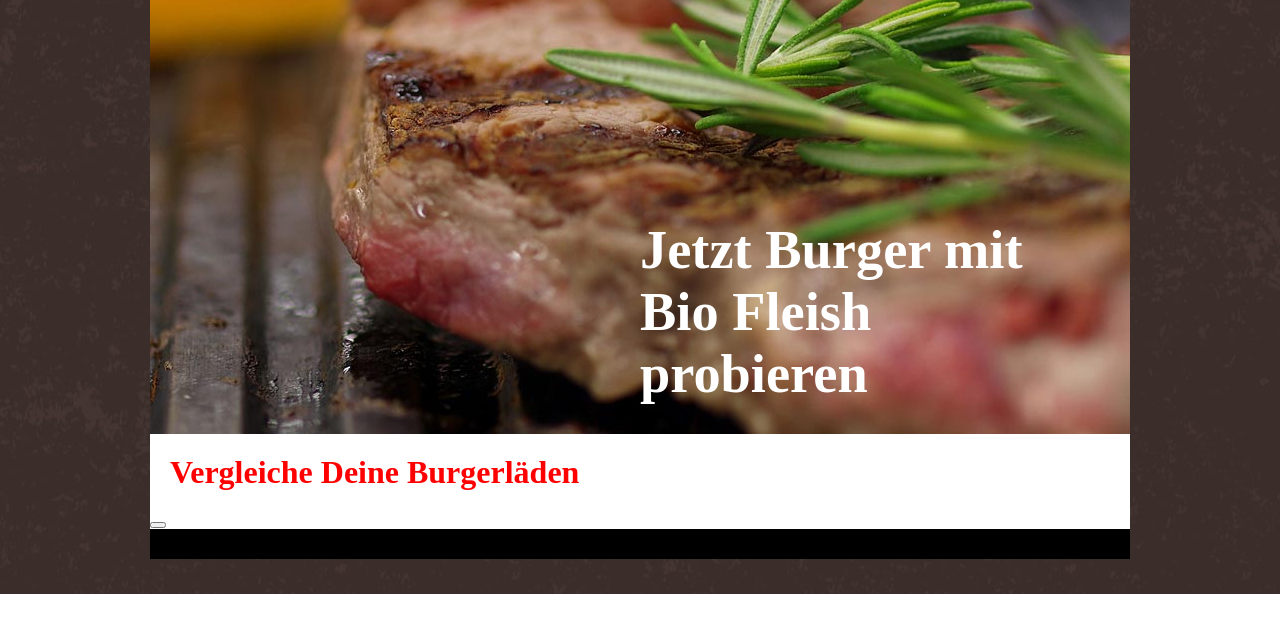
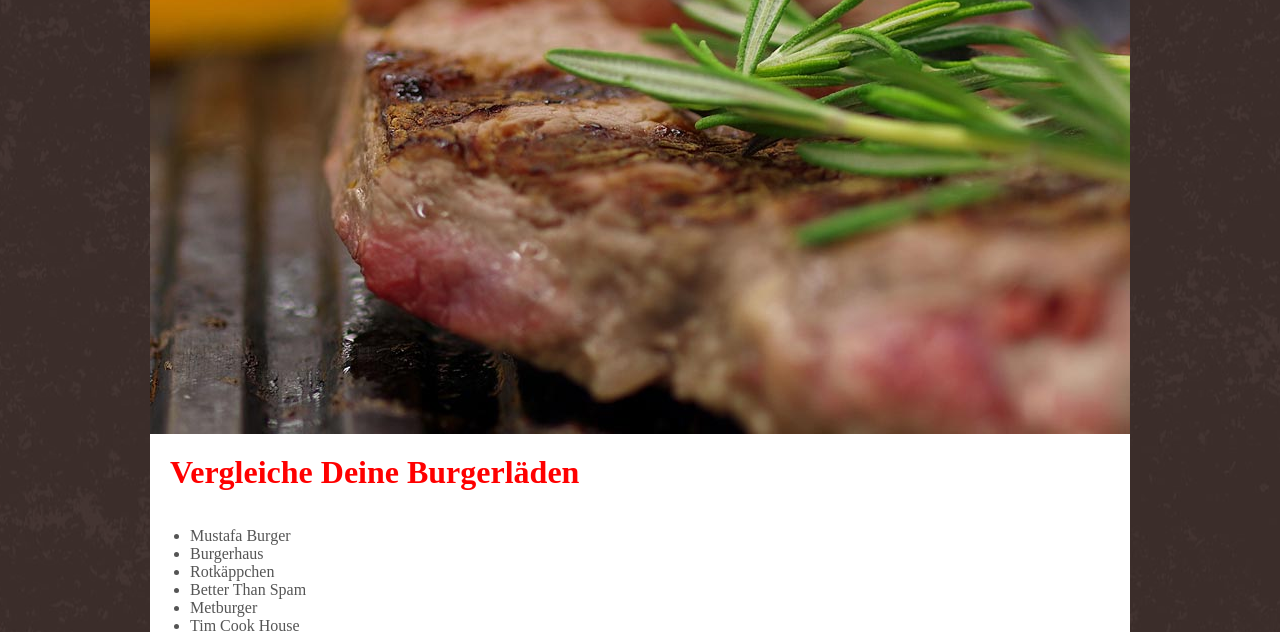
Before and after one commit to jasminalackovic/test, a plain HTML site: page index.html in a window 1280 px wide. Shown: the part 206-838 px from the top of the page. Before the commit the page ends 800 px from the top, so only its background shows below. Drawn offline with nearby package versions, Linux system fonts and the light colour scheme.

Commit message:
get data and make a list from ajax response

```diff
--- a/index.html
+++ b/index.html
@@ -5,6 +5,7 @@
 		<meta name="viewport" content="width=device-width, initial-scale=1">
 		<title>Burger Vergleich</title>
 		<link rel="stylesheet" type="text/css" media="screen" href="main.css">
+		<script src="https://ajax.googleapis.com/ajax/libs/jquery/3.5.1/jquery.min.js"></script>
 	</head>
 	<body>
 		<div id="page">
@@ -24,7 +25,7 @@
 				</ul>
 			</nav>
 			<h1>Vergleiche Deine Burgerläden</h1>
-			<section >
+			<section>
 				<div id="list-of-burgers"></div>
 			</section>
 			<button></button>
--- a/main.css
+++ b/main.css
@@ -79,7 +79,9 @@
 .logo {
   padding: 20px;
 }
-
+.list-of-burgers ul {
+	list-style: none;
+}
 footer {
   height: 30px;
   margin: 0;
--- a/main.js
+++ b/main.js
@@ -0,0 +1,20 @@
+$(document).ready(function(){
+  var request = $.ajax({
+    url: "https://raw.githubusercontent.com/jasminalackovic/test/master/dataset.json",
+    method: "GET",
+    dataType: "json"
+  });
+
+  request.done(function(response) {
+      var list = '<ul>';
+      for (var i = 0; i < response.length; i++) {
+        list += '<li>' + response[i].name + '</li>';
+      }
+   list += '</ul>';
+   $("#list-of-burgers").html(list);
+  });
+
+  request.fail(function(jqXHR, textStatus) {
+    alert( "Request failed: " + textStatus );
+  });
+});
```
